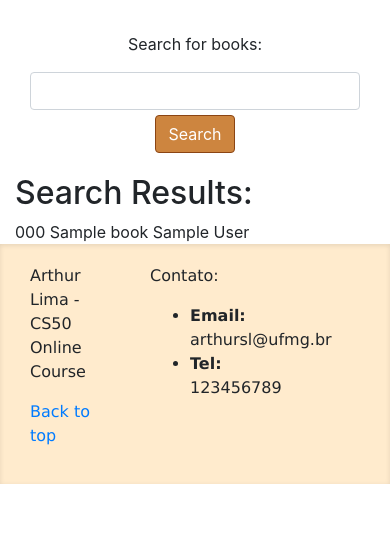
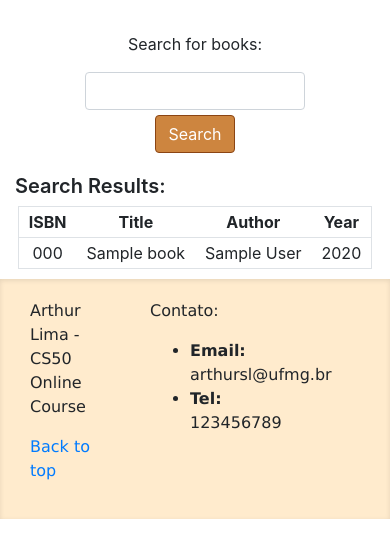
Before and after one commit to arthursl12/web-50-p1, a Flask app: template books/app/templates/search.html in a window 390 px wide. Shown: the part 30-588 px from the top of the page. Run offline with Flask 2, Linux system fonts and the light colour scheme; the template is opened without the code that fills it: values that come from a table or form of the project are taken from there, most other values are stand-ins (such as "Sample title", 1, 10 or a date in 2020); some libraries are stand-ins or nearby versions.

Commit message:
Search - results are organized and clean

```diff
--- a/books/app/static/search.css
+++ b/books/app/static/search.css
@@ -6,9 +6,29 @@
   border-color: saddlebrown;
   margin: 5px; }
 
+#result_table td, #result_table th {
+  padding-bottom: 5px;
+  padding-top: 5px;
+  padding-right: 10px;
+  padding-left: 10px; }
+#result_table .real_rows:hover {
+  background-color: #ec7d52; }
+#result_table .real_rows:active {
+  background-color: orangered; }
+
+#result_table {
+  margin-bottom: 10px; }
+
 @media (max-width: 770px) {
   #saudation {
     font-weight: 600;
-    font-size: 25px; } }
+    font-size: 25px; }
+
+  #result_title {
+    font-weight: 600;
+    font-size: 20px; }
+
+  #search_form {
+    width: 250px; } }
 
 /*# sourceMappingURL=search.css.map */
--- a/books/app/static/search.scss
+++ b/books/app/static/search.scss
@@ -8,10 +8,35 @@
     margin: 5px;
 }
 
+#result_table{
+    td, th{
+        padding-bottom: 5px;
+        padding-top: 5px;
+        padding-right: 10px;
+        padding-left: 10px;
+    }
+    .real_rows:hover{
+        background-color: #ec7d52;
+    }
+    .real_rows:active{
+        background-color: orangered;
+    }
+}
+
+#result_table{
+    margin-bottom: 10px;
+}
+
 @media (max-width: 770px) {
     #saudation{
-
         font-weight: 600;
         font-size: 25px;
     }
+    #result_title{
+        font-weight: 600;
+        font-size: 20px;
+    }
+    #search_form{
+        width: 250px;
+    }
 }
--- a/books/app/templates/search.html
+++ b/books/app/templates/search.html
@@ -16,8 +16,8 @@
             <p>Search for books:</p>
         </div>
         <div class="d-flex text-center flex-wrap align-items-center justify-content-center">
-            <div class="col-sm-4">
-                <form id='search_form' action="" method="post" novalidate>
+            <div id="search_form" class="col-sm-4">
+                <form action="" method="post" novalidate>
                     {{ form.hidden_tag() }}
                     {{ form.search (class="form-control") }}
                     <input class="btn btn-primary" type="submit" value="Search">
@@ -28,15 +28,37 @@
 
     {% if results is not none %}
     <div class="container">
-        <h2>Search Results:</h2>
-        {% if results | length == 0 %}
+        <div>
+            <h2 id="result_title">Search Results:</h2>
+        </div>
+        <div class="d-flex align-items-center justify-content-center">
+            {% if results | length == 0 %}
             <p>Sorry, no matches found! :(</p>
-        {% else %}
-            {% for book in results %}
-            {{ book.isbn }} {{ book.title }} {{ book.author }}
-            <br>
-            {% endfor %}
-        {% endif %}
+            {% else %}
+                <table id="result_table" class="text-center border">
+                    <tr class="border-bottom">
+                        <th>ISBN</th>
+                        <th>Title</th>
+                        <th>Author</th>
+                        <th>Year</th>
+                    </tr>
+
+                {% for book in results %}
+
+
+
+                    <tr class="real_rows">
+                        <td>{{ book.isbn }}</td>
+                        <td>{{ book.title }}</td>
+                        <td>{{ book.author }}</td>
+                        <td>{{ book.year }}</td>
+                    </tr>
+
+                {% endfor %}
+                </table>
+            {% endif %}
+        </div>
+
     </div>
 
     {% endif %}
```
Also changed, not shown: 1 other file.
